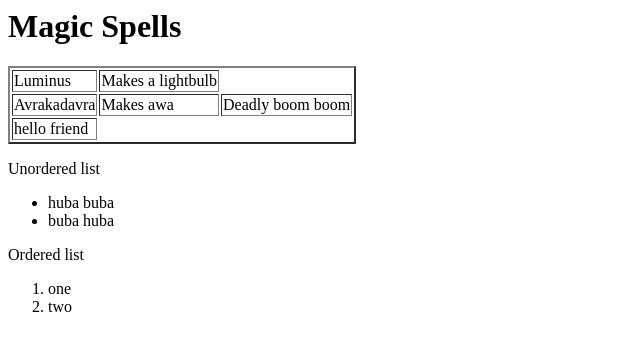
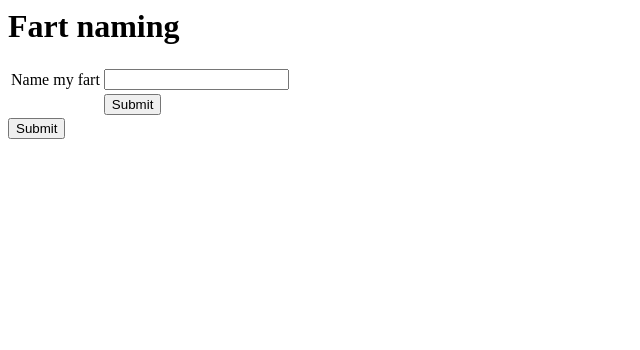
Before and after one commit to dovle/html-test, a plain HTML site: page index.html in a window 1280 px wide. Shown: the whole page, without its empty margins (0-640 px from the left). Drawn offline with Linux system fonts and the light colour scheme.

Commit message:
Update index.html
make it name farts

```diff
--- a/index.html
+++ b/index.html
@@ -1,32 +1,20 @@
 <html>
 <body>
-  <h1>Magic Spells</h1>
-  <table border=2>
-    <tr>
-      <td>Luminus</td>
-      <td>Makes a lightbulb</td>
-    </tr>
-    <tr>
-      <td>Avrakadavra</td>
-      <td>Makes awa</td>
-      <td>Deadly boom boom</td>
-    </tr>
-    <tr>
-      <td>hello friend</td>
-    </tr>
-  </table>
-
-  <p>Unordered list</p>
-  <ul>
-    <li>huba buba</li>
-    <li>buba huba</li>
-  </ul>
-
-  <p>Ordered list</p>
-  <ol>
-    <li>one</li>
-    <li>two</li>
-  </ol>
-
+  <h1>Fart naming</h1>
+  <form action="index.html">
+    <table>
+      <tr>
+        <td>Name my fart</td>
+        <td>
+          <input type="text" name="name" id="name"/><br>
+        </td>
+      </tr>
+      <tr>
+        <td></td>
+        <td><input type="submit" value="Submit"></td>
+      </tr>
+    </table>
+    <button>Submit</button>
+  </form>
 </body>
 </html>
```
